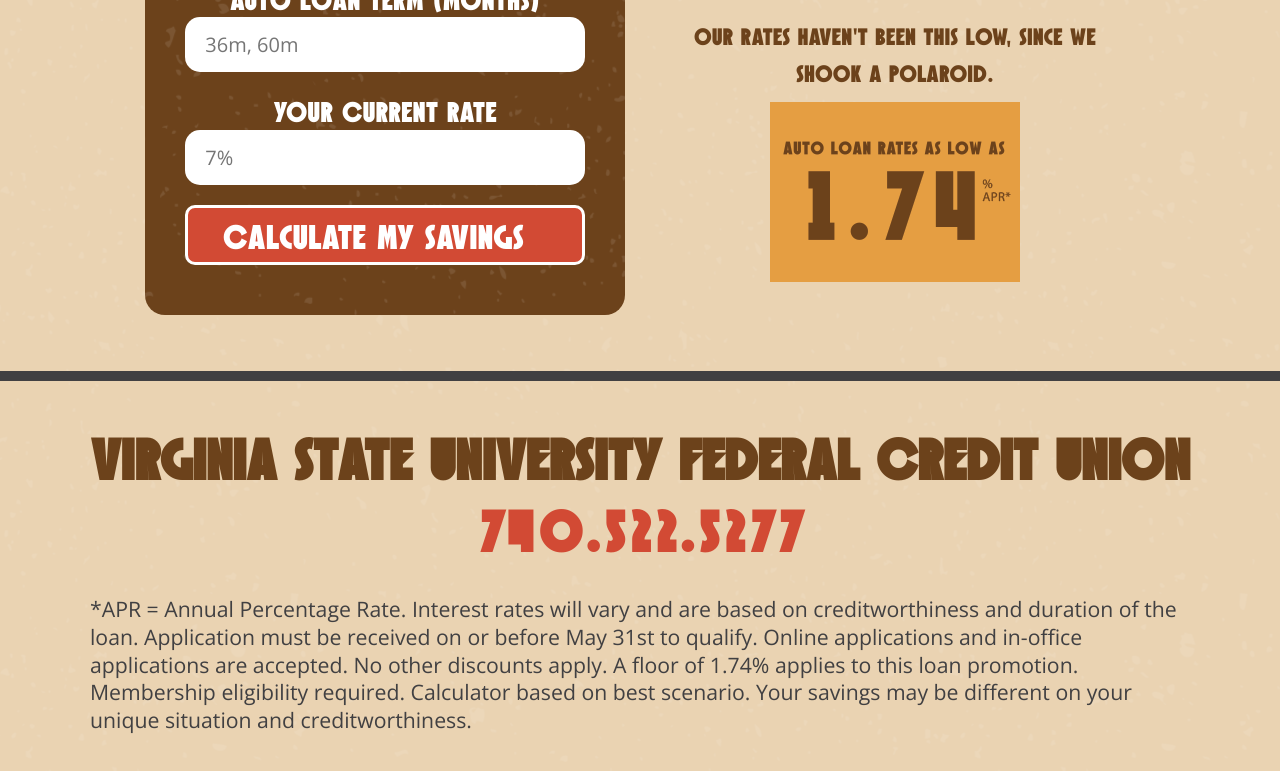
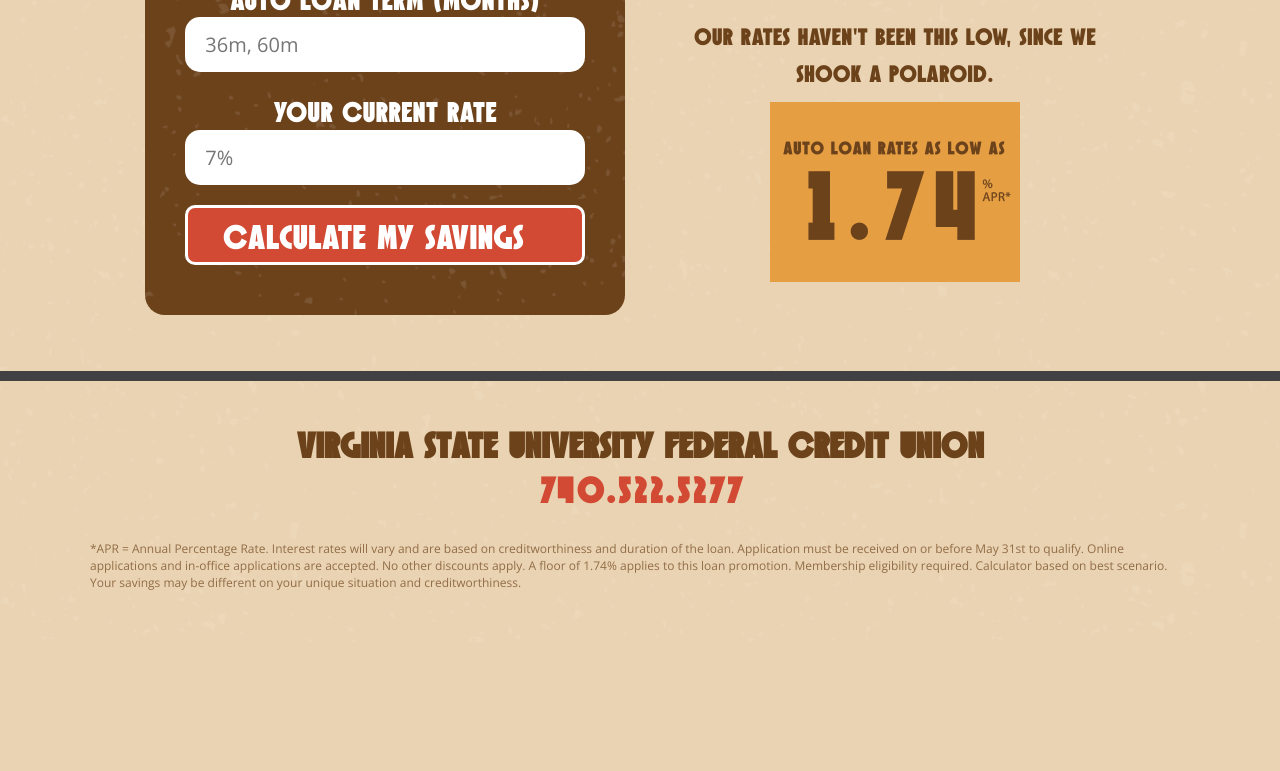
Before and after one commit to giraphcreative/oldschoolloans.com, a website: page index.html in a window 1280 px wide. Shown: the part 700-1471 px from the top of the page. After the commit the page ends 1342 px from the top, so only its background shows below. Drawn offline with nearby package versions, Linux system fonts and the light colour scheme.

Commit message:
Restyle the fine print.

```diff
--- a/css/src/main.scss
+++ b/css/src/main.scss
@@ -171,9 +171,9 @@
 	text-align: center;
 
 	h2 {
-		font-size: 2em;
+		font-size: 1.3em;
 		color: $brown;
-		@include respond-to( 768px ) { font-size: 2.4em; }
+		@include respond-to( 768px ) { font-size: 1.5em; }
 
 		span {
 			color: $terra;
@@ -190,9 +190,11 @@
 .fine-print {
 	@include font;
 	padding: 20px 0 0;
-	font-size: .85em;
-	line-height: 1.3em;
+	font-size: 12px;
+	line-height: 1.4em;
 	text-align: left;
+	color: $brown;
+	opacity: .7;
 
 	img {
 		float: right;
```
Also changed, not shown: css/main.css.
